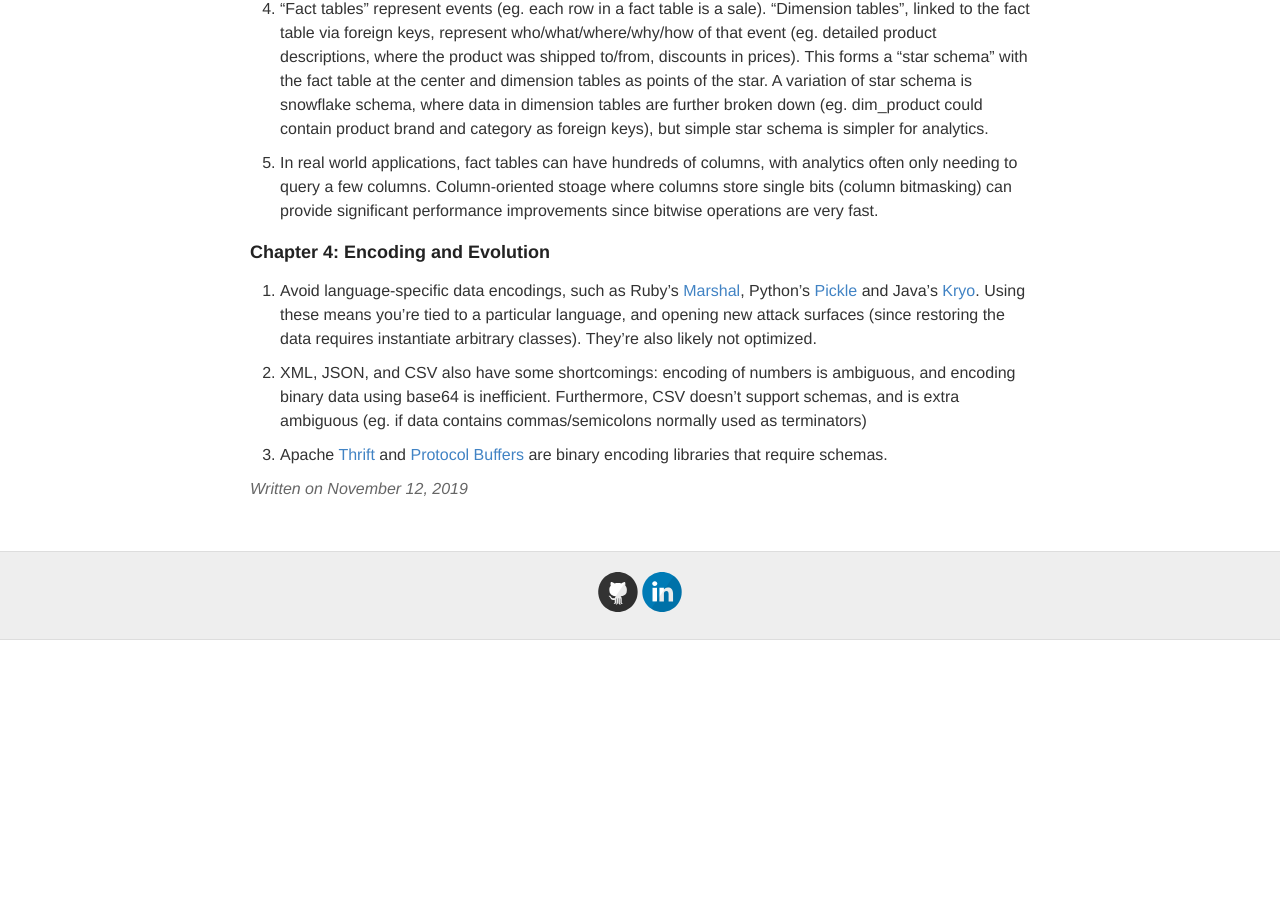
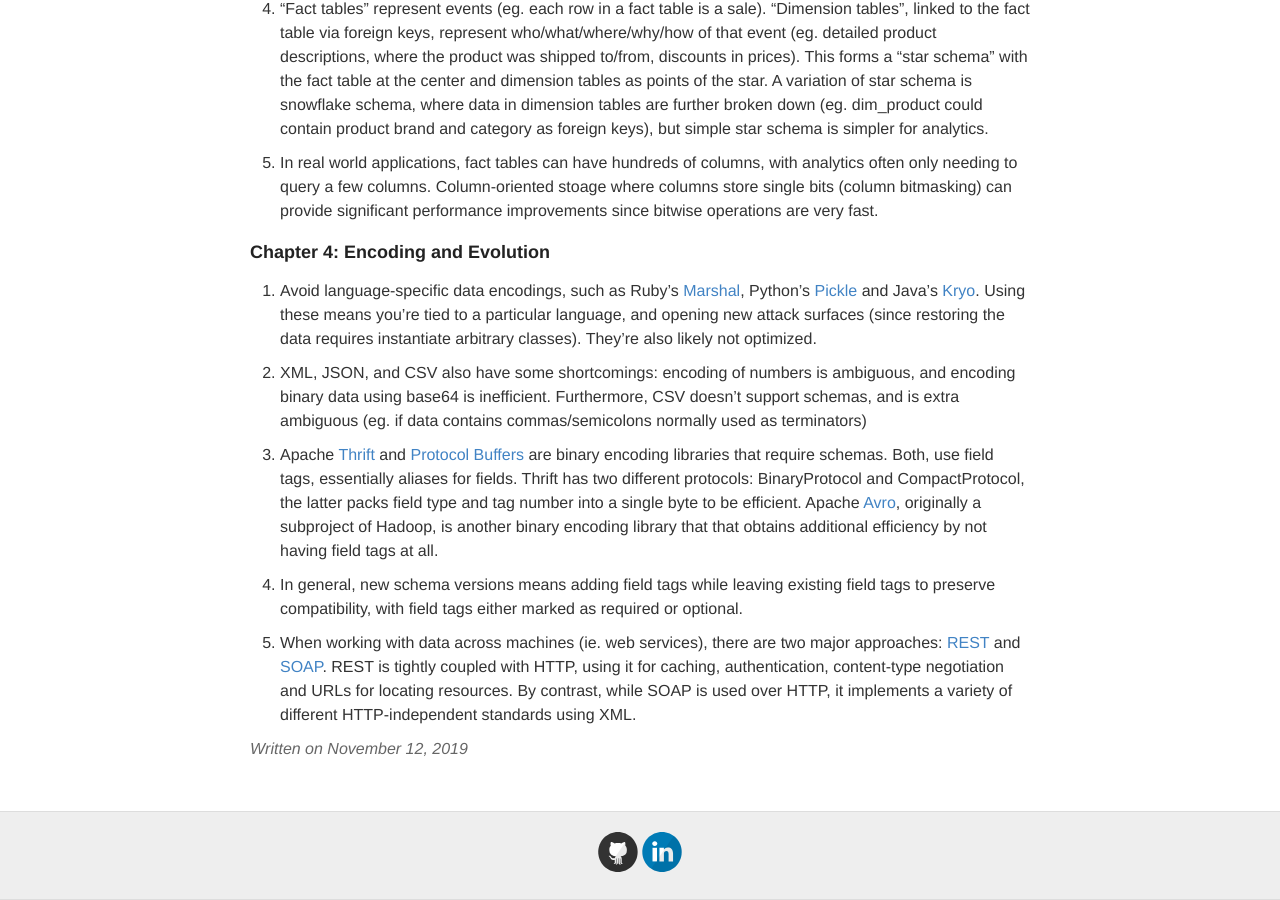
Before and after one commit to ptvan/ptvan.github.io, a Jekyll site: the page built from _posts/2019-11-12-Designing-DataIntensive-Applications.md, in a window 1280 px wide and 900 px high, scrolled down 1094 px. Built offline with Jekyll 4.4.1, drawn with Linux system fonts in a browser that asks for light colours; before the commit the page ends 1734 px from its top, so only the background shows below that.

Commit message:
updated DDIA blogpost

```diff
--- a/_posts/2019-11-12-Designing-DataIntensive-Applications.md
+++ b/_posts/2019-11-12-Designing-DataIntensive-Applications.md
@@ -44,4 +44,8 @@ to query a few columns. Column-oriented stoage where columns store single bits (
 
 2. XML, JSON, and CSV also have some shortcomings: encoding of numbers is ambiguous, and encoding binary data using base64 is inefficient. Furthermore, CSV doesn't support schemas, and is extra ambiguous (eg. if data contains commas/semicolons normally used as terminators)
 
-3. Apache [Thrift](https://thrift.apache.org/) and [Protocol Buffers](https://developers.google.com/protocol-buffers) are binary encoding libraries that require schemas.
+3. Apache [Thrift](https://thrift.apache.org/) and [Protocol Buffers](https://developers.google.com/protocol-buffers) are binary encoding libraries that require schemas. Both, use field tags, essentially aliases for fields. Thrift has two different protocols: BinaryProtocol and CompactProtocol, the latter packs field type and tag number into a single byte to be efficient. Apache [Avro](https://avro.apache.org/), originally a subproject of Hadoop, is another binary encoding library that that obtains additional efficiency by not having field tags at all.
+
+4. In general, new schema versions means adding field tags while leaving existing field tags to preserve compatibility, with field tags either marked as required or optional.
+
+5. When working with data across machines (ie. web services), there are two major approaches: [REST](https://en.wikipedia.org/wiki/Representational_state_transfer) and [SOAP](https://en.wikipedia.org/wiki/SOAP). REST is tightly coupled with HTTP, using it for caching, authentication, content-type negotiation and URLs for locating resources. By contrast, while SOAP is used over HTTP, it implements a variety of different HTTP-independent standards using XML.
```
